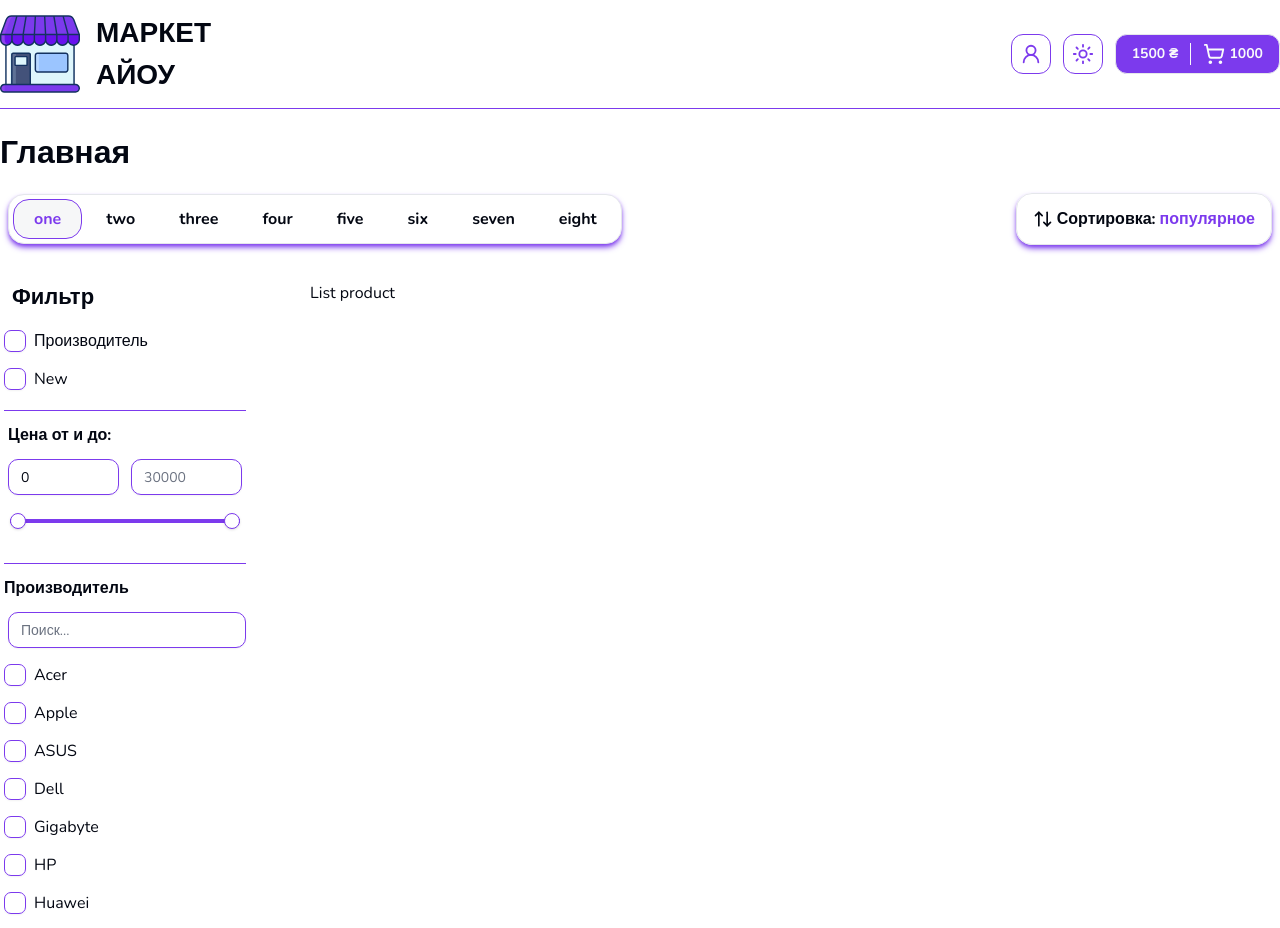
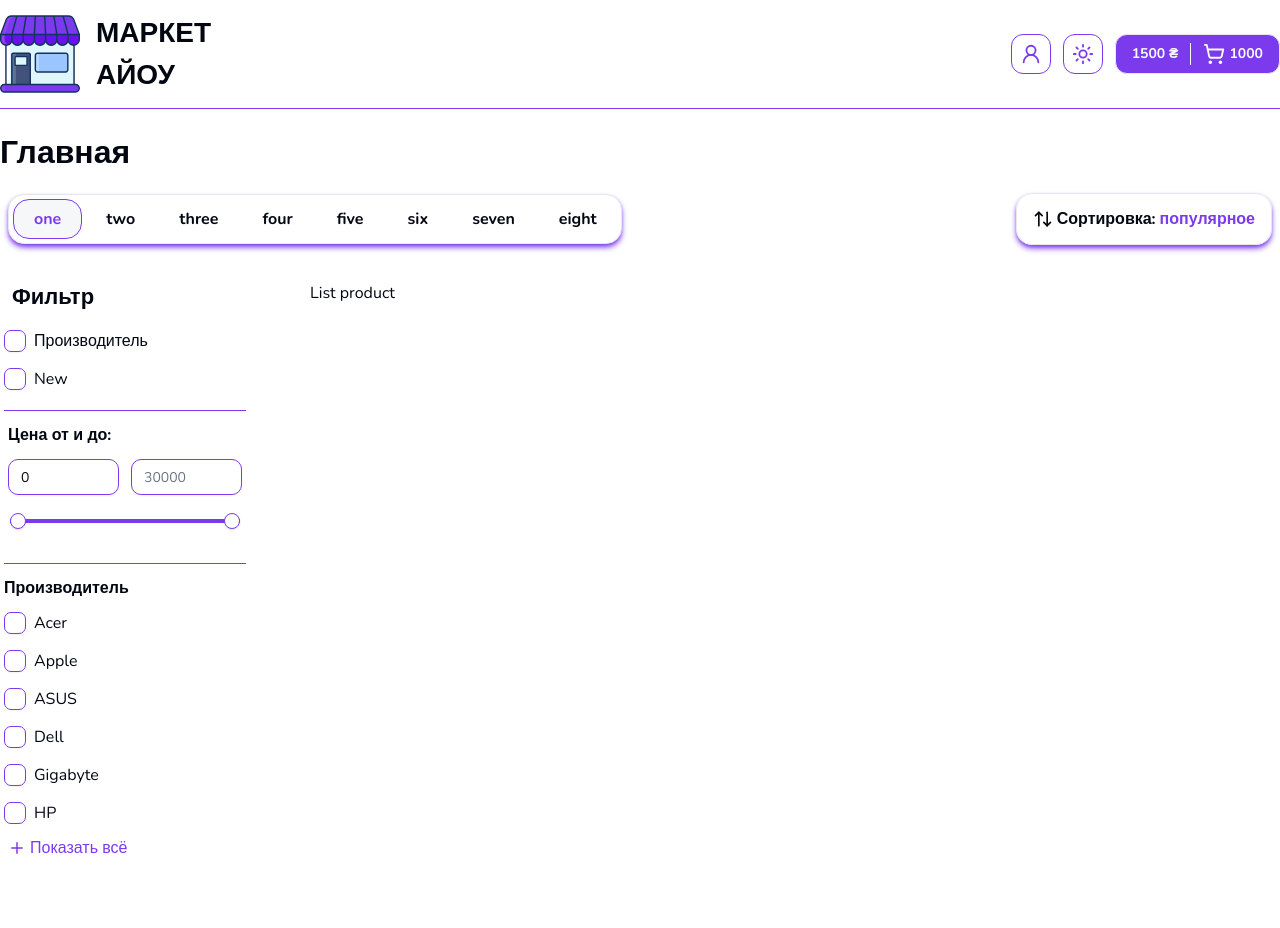
Before and after one commit to smartware10/market.io.frontend, a Next.js app: page / in a window 1280 px wide. Shown: the top 928 px of the page. Built offline with nearby package versions, Linux system fonts and the light colour scheme.

Commit message:
Upgrade checkbox-filters-group

```diff
--- a/src/components/shared/checkbox-filters-group.tsx
+++ b/src/components/shared/checkbox-filters-group.tsx
@@ -1,13 +1,16 @@
+"use client";
+
 import React from "react";
 import { FilterCheckbox, FilterCheckboxProps } from "@/components/shared";
 import { Input } from "@/components/ui";
+import { Minus, Plus, Search } from "lucide-react";
 
 type Item = FilterCheckboxProps;
 
 interface Props {
   title: string;
   items: Item[];
-  defaultItems?: Item[];
+  // defaultItems: Item[];
   limit?: number;
   searchInputPlaceholder?: string;
   onChange?: (values: string[]) => void;
@@ -18,38 +21,84 @@ interface Props {
 export const CheckboxFiltersGroup: React.FC<Props> = ({
   title,
   items,
-  defaultItems,
+  // defaultItems,
   limit = 5,
-  searchInputPlaceholder = "Поиск...",
+  searchInputPlaceholder = "Поиск",
   className,
   onChange,
   defaultValue,
 }) => {
+  const [showAll, setShowAll] = React.useState(false);
+  const [searchValue, setSearchValue] = React.useState("");
+
+  const onChangeSearchInput = (e: React.ChangeEvent<HTMLInputElement>) => {
+    setSearchValue(e.target.value);
+  };
+
+  const list = showAll
+    ? items.filter((item) =>
+        item.text.toLowerCase().includes(searchValue.toLocaleLowerCase()),
+      )
+    : items.slice(0, limit);
+
   return (
     <>
       <div className={className}>
         <p className={"font-bold mb-3"}>{title}</p>
 
-        <div className={"ml-1 mr-1 mb-4"}>
-          <Input placeholder={searchInputPlaceholder} />
-        </div>
-
+        {showAll && (
+          <div className={"ml-1 mr-1 mb-4 relative"}>
+            <div className="absolute inset-y-0 left-0 pl-3 flex items-center pointer-events-none">
+              <Search size={20} className={"absolute text-primary"} />
+            </div>
+            <Input
+              value={searchValue}
+              onChange={onChangeSearchInput}
+              placeholder={searchInputPlaceholder}
+              className={"pl-9"}
+            />
+          </div>
+        )}
         <div
           className={
-            "flex flex-col gap-4 max-h-96 pr-2 overflow-auto scrollbar"
+            "flex flex-col gap-4 max-h-96 pr-2 overflow-y-auto custom-scrollbar"
           }
         >
-          {items.map((item, index) => (
+          {list.map((item) => (
             <FilterCheckbox
-              key={index}
+              key={item.value}
               text={item.text}
               value={item.value}
               endAdornment={item.endAdornment}
             />
           ))}
         </div>
+        {items.length > limit && (
+          <div className={showAll ? "border-t border-t-primary mt-4" : ""}>
+            <button
+              onClick={() => {
+                if (showAll) {
+                  setSearchValue("");
+                }
+                setShowAll(!showAll);
+              }}
+              className={"text-primary mt-3 ml-1 flex items-center"}
+            >
+              {showAll ? (
+                <>
+                  <Minus size={18} className={"mr-1"} />
+                  Скрыть
+                </>
+              ) : (
+                <>
+                  <Plus size={18} className={"mr-1"} />
+                  Показать всё
+                </>
+              )}
+            </button>
+          </div>
+        )}
       </div>
-      <div></div>
     </>
   );
 };
```
